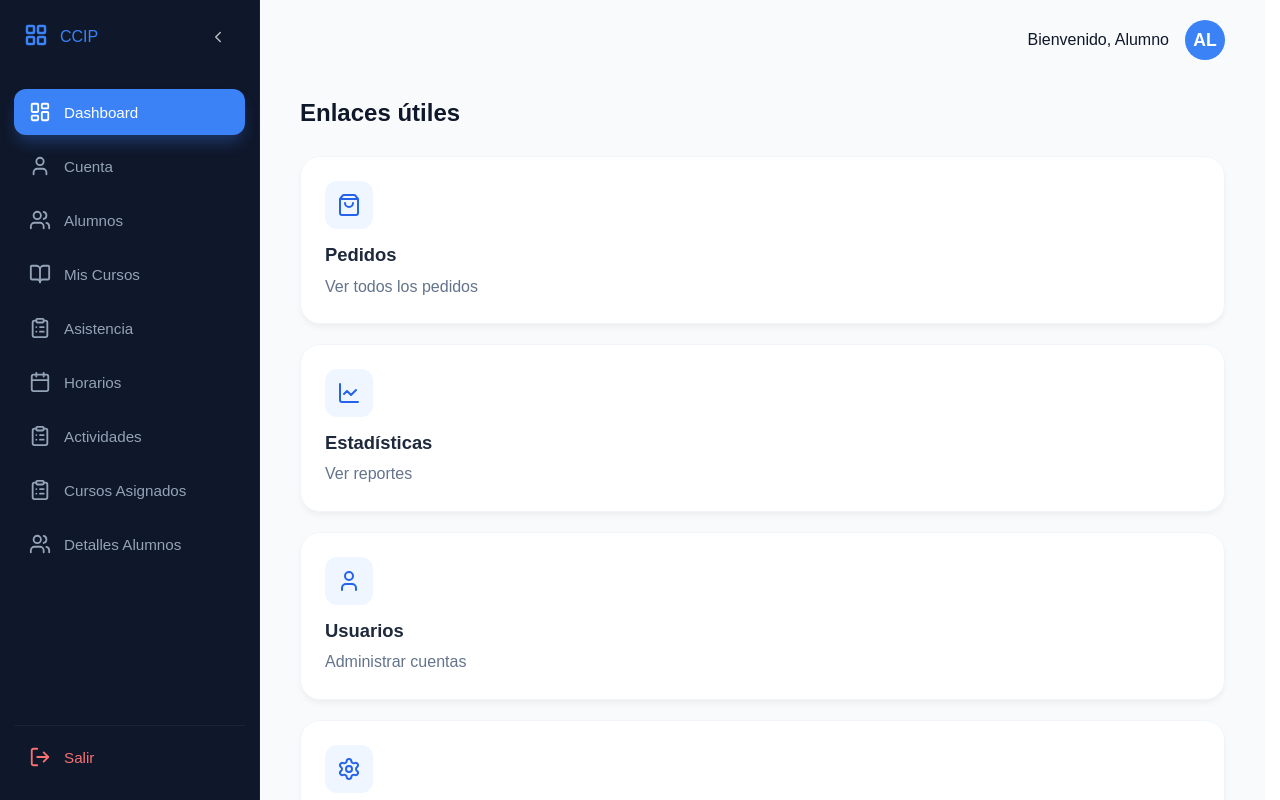
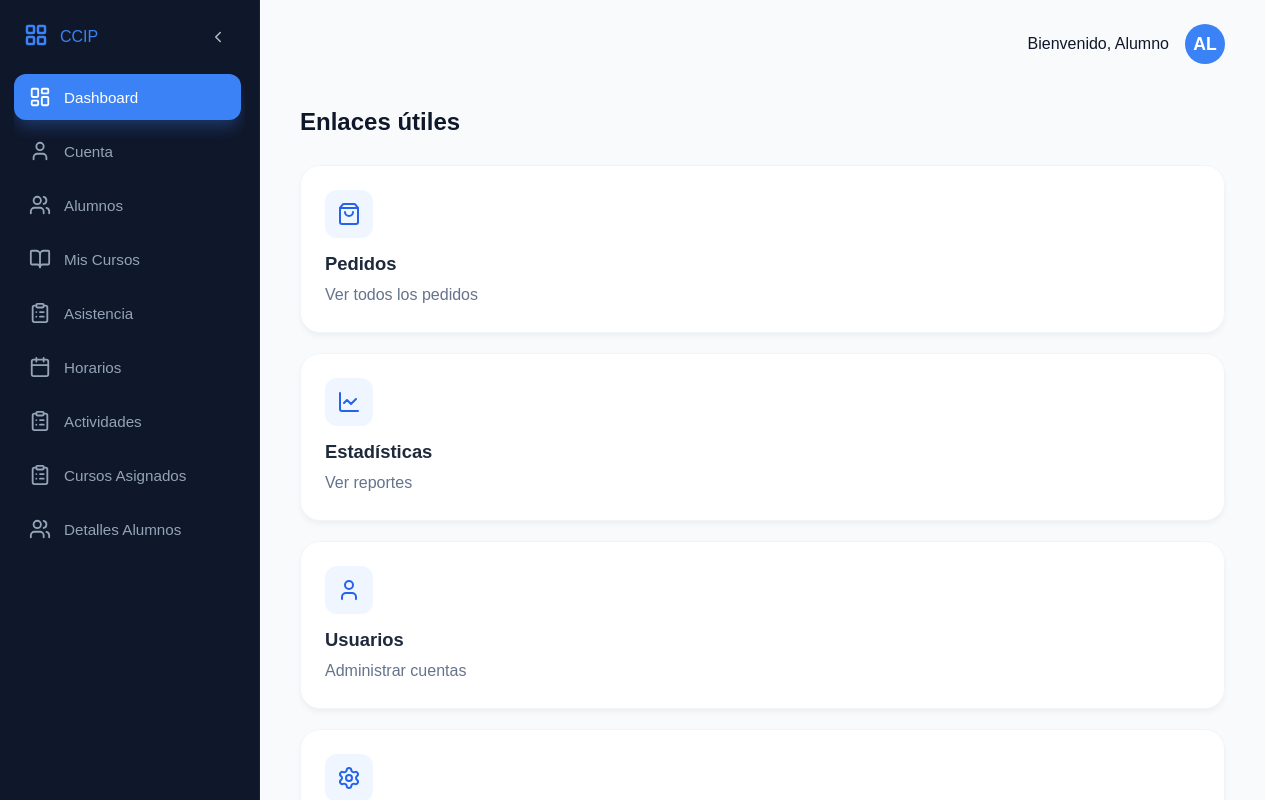
Before and after one commit to AlexanderSsjs/Plataforma-Instituto-Frontend-CPPI, a React (Vite) app: page /dashboard in a window 1280 px wide. Built offline with nearby package versions, Linux system fonts and the light colour scheme.

Commit message:
Arreglamos el layout

```diff
--- a/src/layouts/PrivateLayout/PrivateLayout.jsx
+++ b/src/layouts/PrivateLayout/PrivateLayout.jsx
@@ -76,16 +76,6 @@ const PrivateLayout = () => {
                                 </li>
                             );
                         })}
-                        <div className={styles.navSpacer}></div>
-                        <li className={styles.logoutContainer}>
-                            <Link to="/login" className={`${styles.navItem} ${styles.logoutItem}`}>
-                                <div className={styles.navIcon}>
-                                    <LogOut size={22} color="#f87171" />
-                                </div>
-                                {!isDesktopCollapsed && <span className={styles.navLabel} style={{ color: '#f87171' }}>Salir</span>}
-                                {isDesktopCollapsed && isMobileMenuOpen && <span className={styles.navLabel} style={{ color: '#f87171' }}>Salir</span>}
-                            </Link>
-                        </li>
                     </ul>
                 </nav>
             </aside>
--- a/src/layouts/PrivateLayout/PrivateLayout.module.scss
+++ b/src/layouts/PrivateLayout/PrivateLayout.module.scss
@@ -67,7 +67,7 @@
     display: flex;
     align-items: center;
     justify-content: space-between;
-    margin-bottom: 35px;
+    margin-bottom: 20px;
     padding: 0 10px;
     position: relative;
 
@@ -158,6 +158,14 @@
     flex: 1;
     display: flex;
     flex-direction: column;
+    overflow-y: auto;
+    padding-right: 4px;
+
+    /* Estilizar el scrollbar para que sea discreto */
+    &::-webkit-scrollbar {
+        width: 5px;
+    }
+
 
     ul {
         list-style: none;
@@ -166,8 +174,7 @@
         display: flex;
         flex-direction: column;
         gap: 8px;
-        height: 100%;
-
+        padding-bottom: 20px;
         li {
             .navItem {
                 display: flex;
@@ -256,8 +263,10 @@
     flex-direction: column;
     height: 100vh;
     overflow-y: auto;
-    width: 100%; // Asegura que tome el ancho en mobile
+    overflow-x: hidden; // Evita scroll horizontal innecesario
+    width: 100%;
     transition: all 0.4s cubic-bezier(0.175, 0.885, 0.32, 1.1);
+    position: relative; // Para mejor control de capas
 }
 
 // ------------------------------------
@@ -345,11 +354,12 @@
 // ------------------------------------
 .pageBody {
     padding: 40px;
+    padding-bottom: 100px; // AUMENTA ESTO para que el contenido no pegue abajo
     max-width: 1400px;
     margin: 0 auto;
     width: 100%;
     box-sizing: border-box;
-
+    min-height: calc(100vh - 100px);
     @include mobile-only {
         padding: 20px;
     }
```
